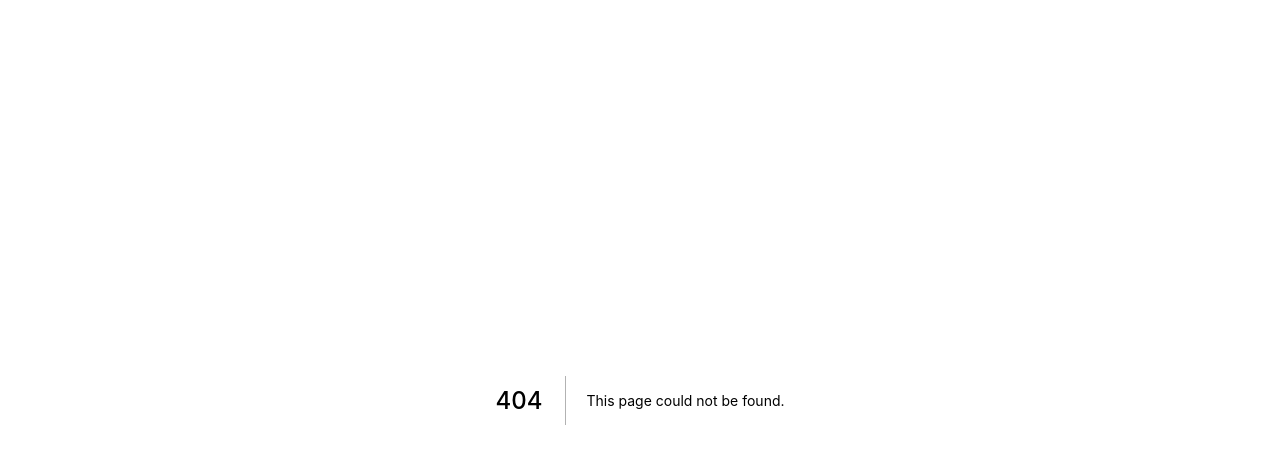
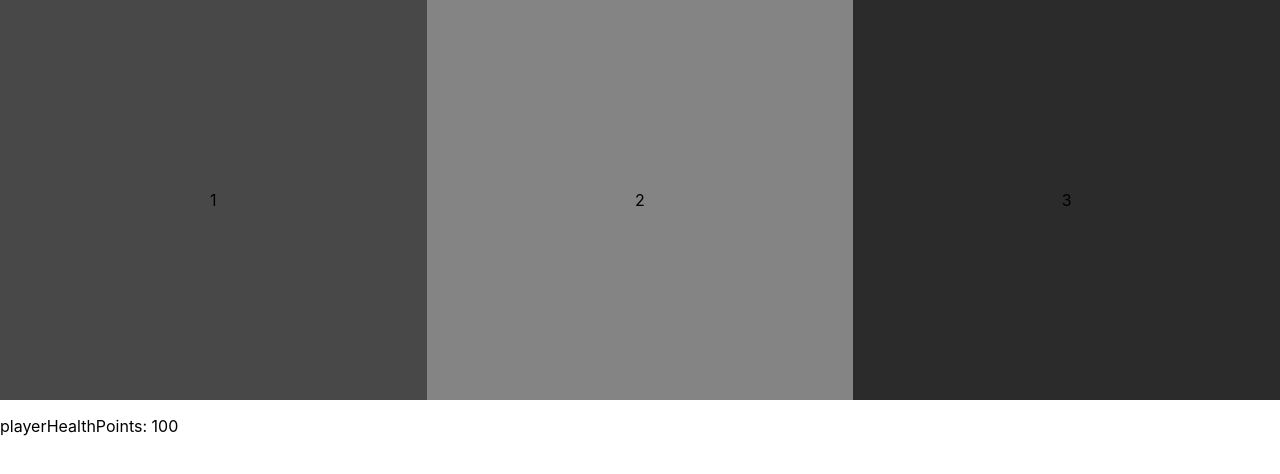
Before and after one commit to xylvnking/cult-of-three, a Next.js app: page /gamestate in a window 1280 px wide. Before the commit this address had no page. Shown: the top 474 px of the page. Built offline with nearby package versions, Linux system fonts and the light colour scheme.

Commit message:
making sense of next and typescript and starting to plan and try out some basics of the engine

```diff
--- a/next.config.js
+++ b/next.config.js
@@ -1,6 +1,6 @@
 /** @type {import('next').NextConfig} */
 const nextConfig = {
-  reactStrictMode: true,
+  reactStrictMode: false,
   swcMinify: true,
 }
 
--- /dev/null
+++ b/pages/gamestate.tsx
@@ -0,0 +1,54 @@
+import React, { useEffect, useRef } from 'react'
+import styles from '../styles/Main.module.css'
+
+type GameStateProps = {
+    currentKeyPressed:string
+
+}
+
+let playerHealthPoints:number = 100
+
+
+
+export default function Gamestate(props: GameStateProps) {
+
+
+
+    console.log(`${props.currentKeyPressed}`)
+
+    // console.log(props.currentKeyPressed)
+    const [environment, setEnvironment] = React.useState()
+
+
+    return (
+        <main className={styles.mainContainer}>
+
+
+            <div className={styles.threeContainer}>
+                <section className={`${styles.innerContainer} ${styles.section1}`}>
+                    <p>1</p>
+                </section>
+                <section className={`${styles.innerContainer} ${styles.section2}`}>
+                    <p>2</p>
+                </section>
+                <section className={`${styles.innerContainer} ${styles.section3}`}>
+                    <p>3</p>
+                </section>
+            </div>
+
+            {/* <div>
+				<p> Are You Smart?</p>
+					<input
+                        type="hidden"
+                        // value={answer}
+                        onKeyPress={(e) => handleAnswerChange(e.target.value)}
+                    />
+				<small> Press Y for Yes or N for No</small>
+            </div> */}
+
+        <p>playerHealthPoints: {playerHealthPoints}</p>
+        {/* <p>{Props.currentKeyPressed}</p> */}
+
+      </main>
+  )
+}
--- a/pages/index.tsx
+++ b/pages/index.tsx
@@ -3,7 +3,12 @@ import Head from 'next/head'
 import Image from 'next/image'
 import styles from '../styles/Home.module.css'
 
+import React from 'react'
+
 const Home: NextPage = () => {
+
+  const [environment, setEnvironment] = React.useState()
+
   return (
     <div className={styles.container}>
       <Head>
--- /dev/null
+++ b/styles/Main.module.css
@@ -0,0 +1,33 @@
+.mainContainer {
+
+}
+
+.threeContainer {
+    /* background-color: rgb(42, 42, 42); */
+    background-color: rgb(73, 73, 73);
+    display: grid;
+    grid-template-columns: 1fr 1fr 1fr;
+    grid-template-rows: 1fr;
+    height:50vh;
+}
+
+.innerContainer {
+    display: flex;
+    align-items: center;
+    justify-content: center;
+    /* background-color: aqua; */
+}
+
+.section1 {
+    background-color: rgb(72, 72, 72);
+}
+
+.section2 {
+    background-color: rgb(132, 132, 132);
+
+}
+
+.section3 {
+    background-color: rgb(43, 43, 43);
+
+}
```
Also changed, not shown: pages/GameInput.tsx (added, +37 -0 lines), 1 other file (tests, documents, lock files or other folders).
